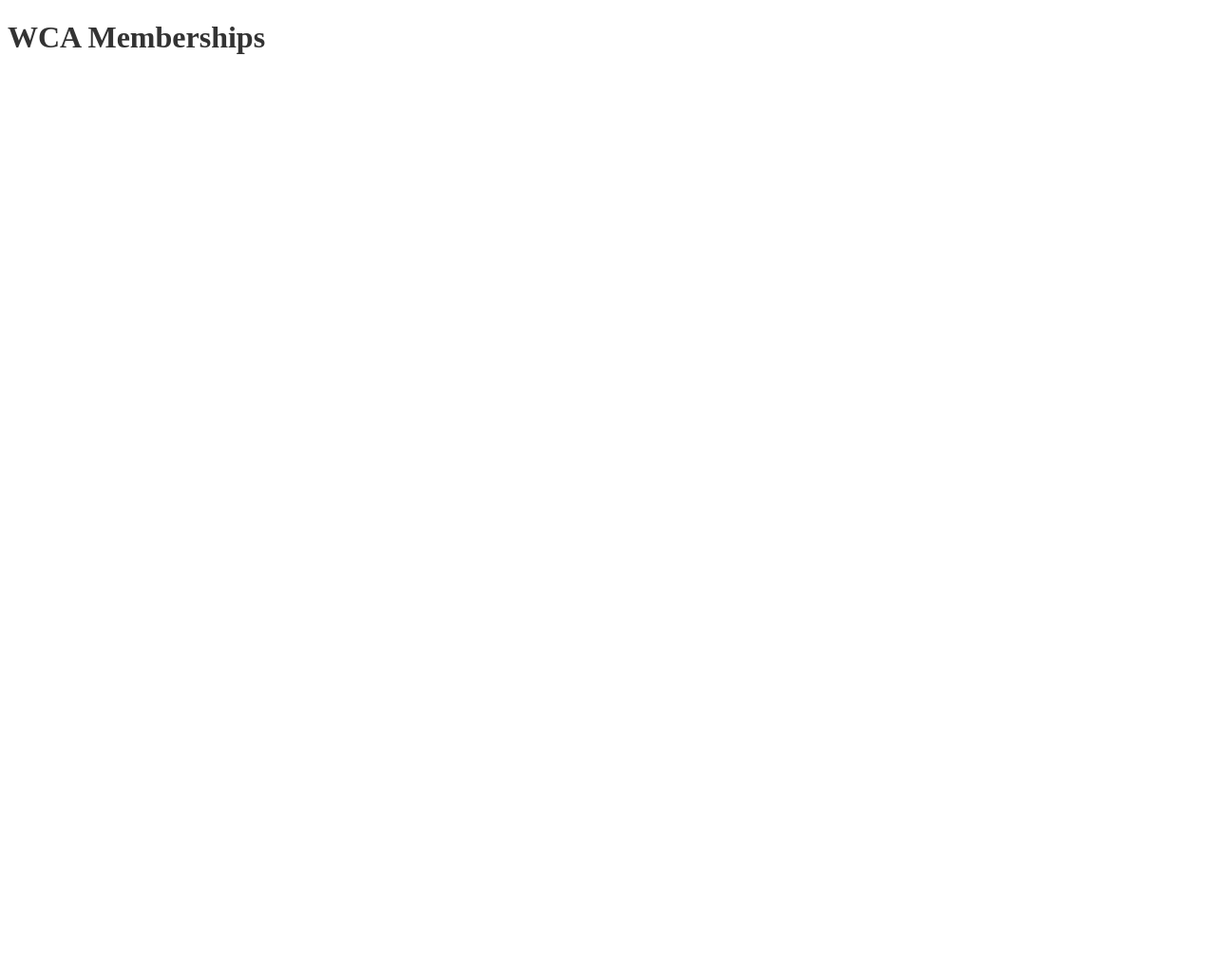
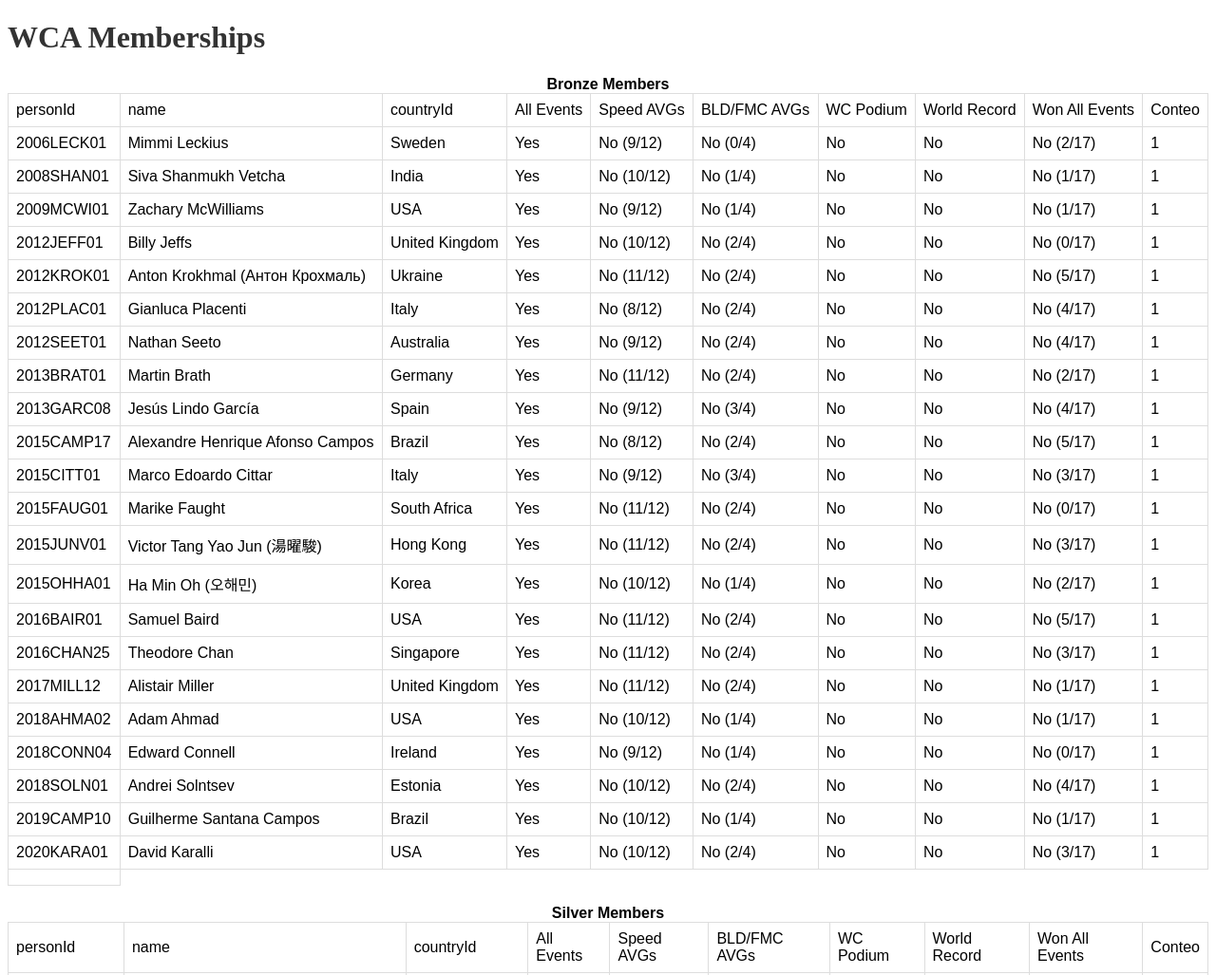
Before and after one commit to Duvan2028/WCA_STATS_PERU, a plain HTML site: page index.html in a window 1280 px wide. Shown: the top 1027 px of the page at 95% size. Before the commit the page ends 800 px from the top, so only its background shows below. Drawn offline with Linux system fonts and the light colour scheme.

Commit message:
Update index.html

```diff
--- a/index.html
+++ b/index.html
@@ -63,7 +63,7 @@
       const table = document.createElement('table');
       const caption = document.createElement('caption');
       const titleElement = document.createElement('strong');
-      titleElemet.textContent = title;
+      titleElement.textContent = title;
       caption.appendChild(titleElement);
       table.appendChild(caption);
 
```
